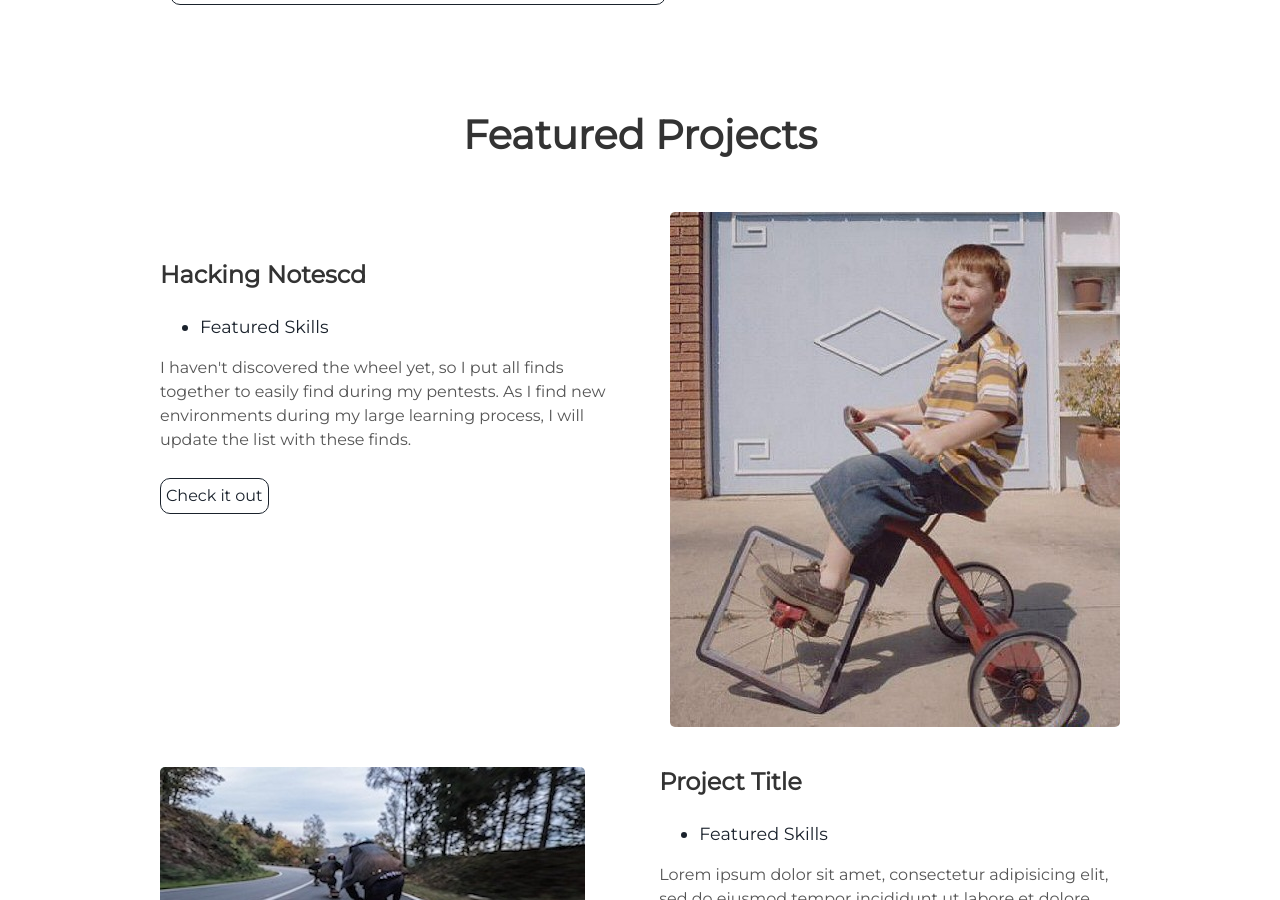
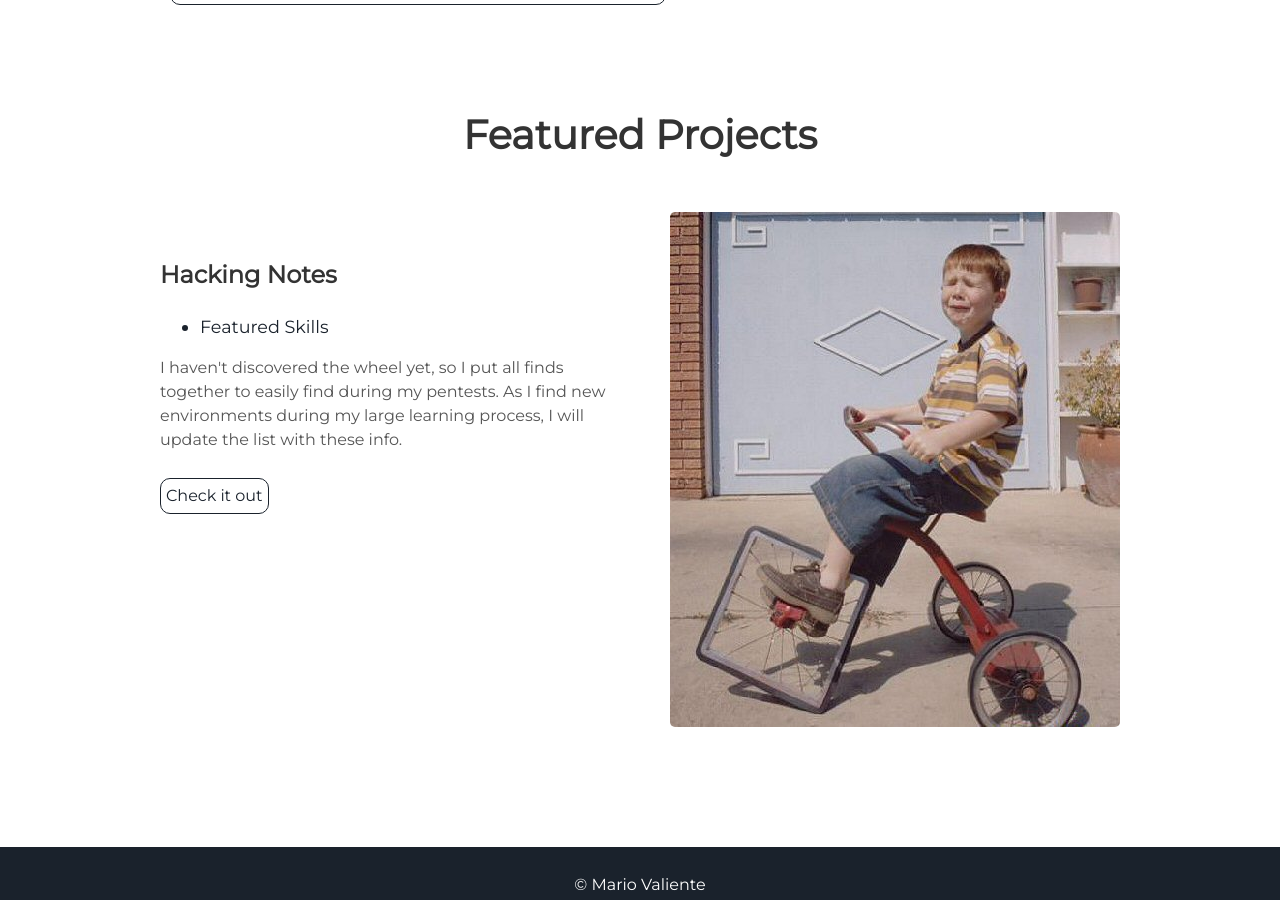
Before and after one commit to mvc1009/mvc1009.github.io, a Jekyll site: the page built from index.html, in a window 1280 px wide and 900 px high, scrolled down 1592 px. Built offline with Jekyll 4.4.1, drawn with Linux system fonts in a browser that asks for light colours; some of the changed text lies outside the part shown.

Commit message:
about.html and projects.html modified v2

```diff
--- a/_includes/projects.html
+++ b/_includes/projects.html
@@ -1,29 +1,17 @@
 <div class="user-details">
   <h1> Featured Projects </h1>
 </div>
+
 <div class="user-projects">
   <div class="images-right">
     <img alt="mountains" src="{{ "/assets/img/boy-crying.jpg" | prepend: site.baseurl }}" />
   </div>
   <div class="contents">
-    <h3> Hacking Notescd</h3>
+    <h3> Hacking Notes</h3>
     <ul>
       <li> Featured Skills</li>
     </ul>
-    <p>I haven't discovered the wheel yet, so I put all finds together to easily find during my pentests. As I find new environments during my large learning process, I will update the list with these finds.</p>
+    <p>I haven't discovered the wheel yet, so I put all finds together to easily find during my pentests. As I find new environments during my large learning process, I will update the list with these info.</p>
     <a class="project-link" href="/hackingnotes/">Check it out</a>
   </div>
 </div>
-<div class="user-projects">
-  <div class="images-left">
-    <img alt="mountains" src="{{ "/assets/img/skate.jpg" | prepend: site.baseurl }}" />
-  </div>
-  <div class="contents-right">
-    <h3> Project Title </h3>
-    <ul>
-      <li> Featured Skills</li>
-    </ul>
-    <p>Lorem ipsum dolor sit amet, consectetur adipisicing elit, sed do eiusmod tempor incididunt ut labore et dolore magna aliqua. Ut enim ad minim veniam, quis nostrud exercitation ullamco laboris nisi ut aliquip ex ea commodo consequat.</p>
-    <a class="project-link" href="#">Check it out</a>
-  </div>
-</div>
```
